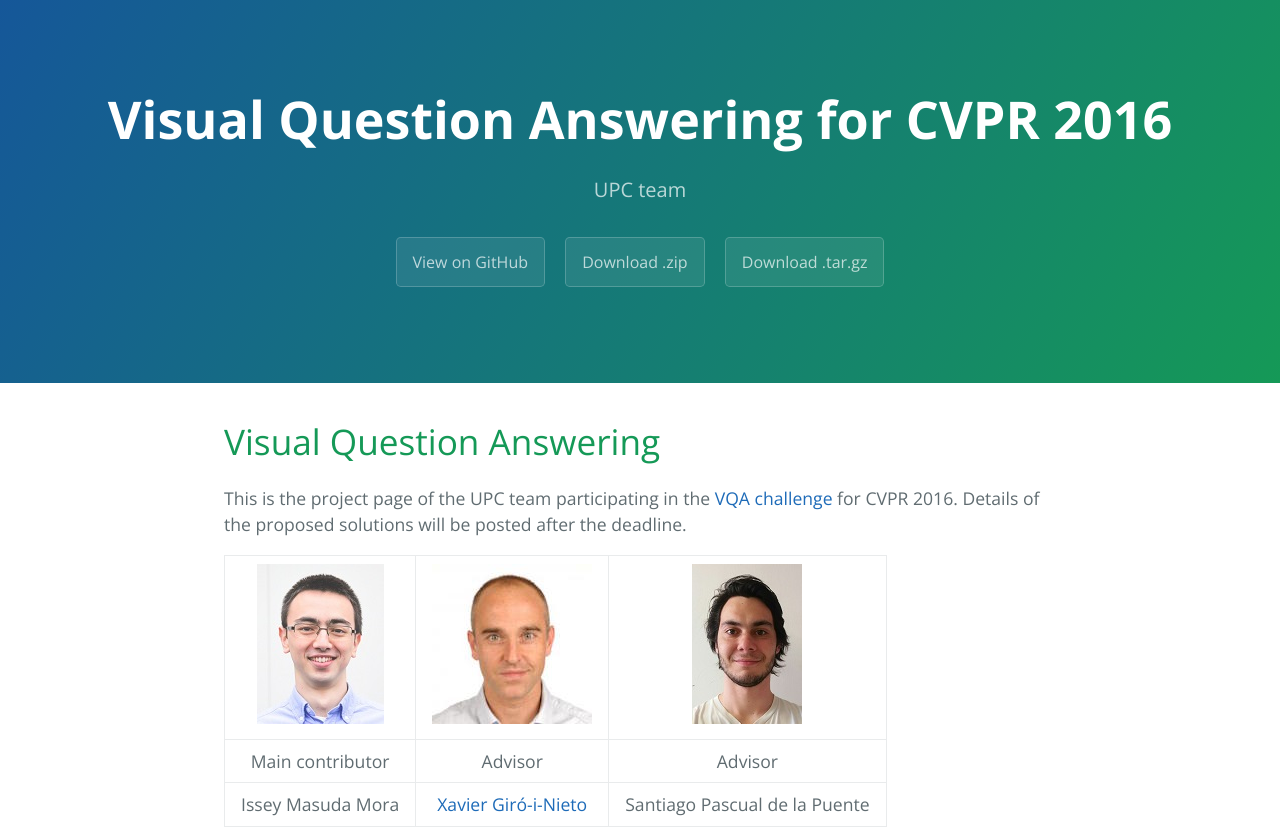
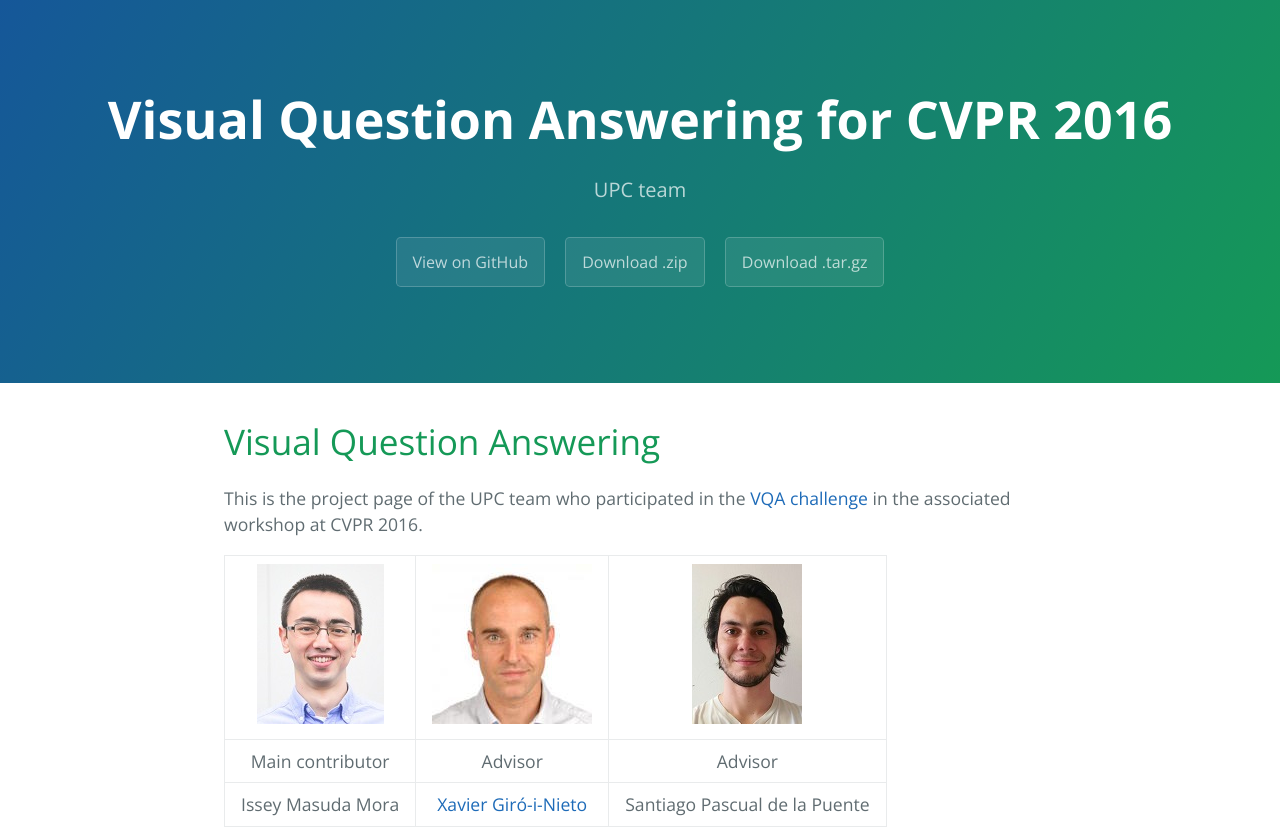
Before and after one commit to imatge-upc/vqa-2016-cvprw, a plain HTML site: page index.html in a window 1280 px wide. Shown: the top 830 px of the page. Drawn offline with nearby package versions, Linux system fonts and the light colour scheme.

Commit message:
Updated project description

```diff
--- a/index.html
+++ b/index.html
@@ -34,7 +34,7 @@
       <h1>
 <a id="visual-question-answering" class="anchor" href="#visual-question-answering" aria-hidden="true"><span aria-hidden="true" class="octicon octicon-link"></span></a>Visual Question Answering</h1>
 
-<p>This is the project page of the UPC team participating in the <a href="http://www.visualqa.org/challenge.html">VQA challenge</a> for CVPR 2016. Details of the proposed solutions will be posted after the deadline.</p>
+<p>This is the project page of the UPC team who participated in the <a href="http://www.visualqa.org/challenge.html">VQA challenge</a> in the associated workshop at CVPR 2016. </p>
 
 <table>
 <thead>
```
